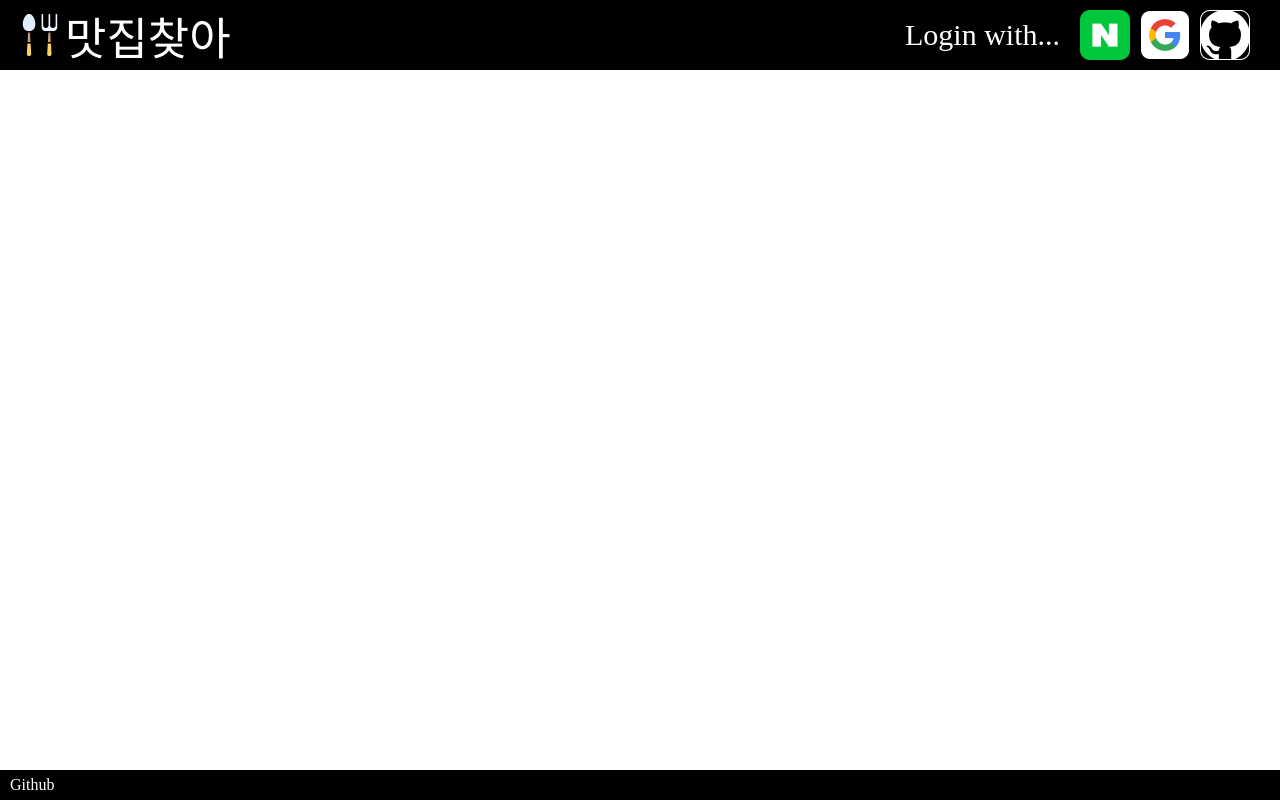
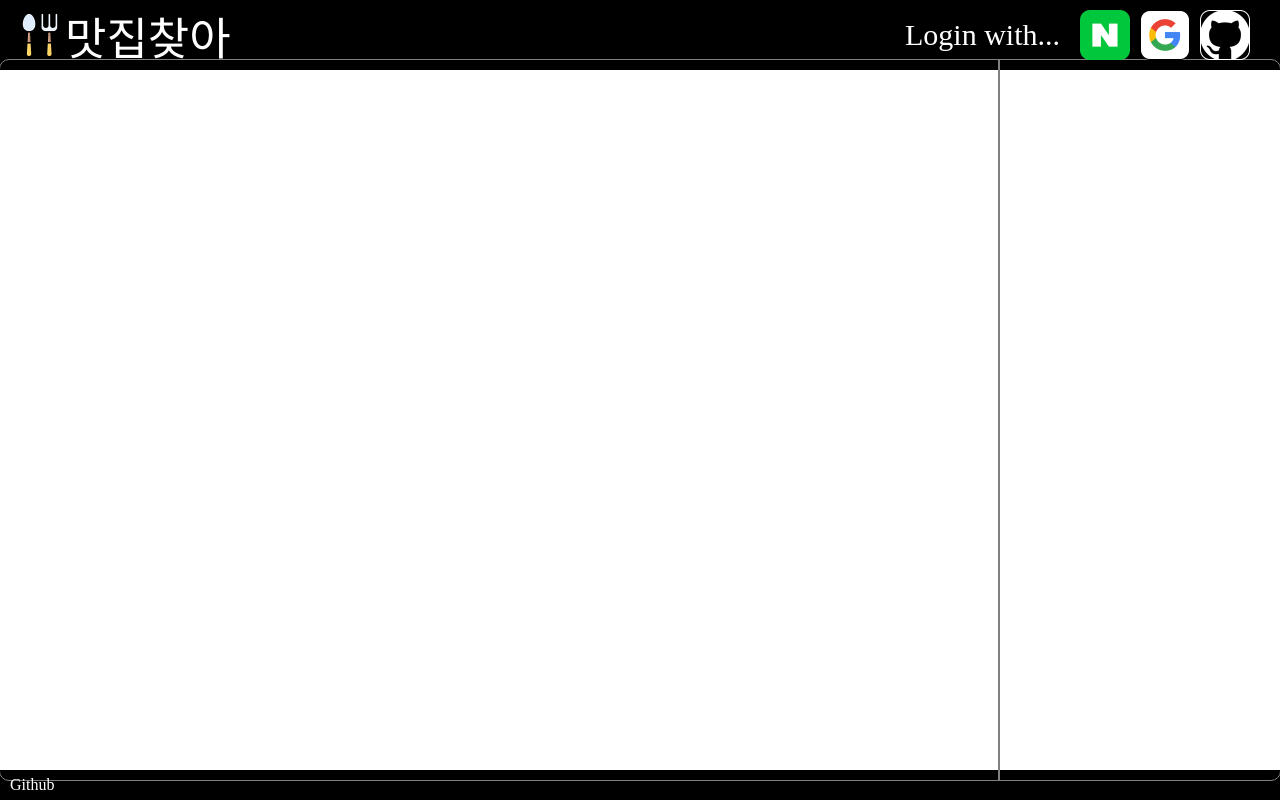
Before and after one commit to david02324/matjipfind, a React (Create React App) app in the folder client/: page / in a window 1280 px wide. Built offline with nearby package versions, Linux system fonts and the light colour scheme.

Commit message:
:zap: Feature: 중앙 박스 및 지도, 사이드바 영역 구조

```diff
--- a/client/src/components/Container.tsx
+++ b/client/src/components/Container.tsx
@@ -1,4 +1,5 @@
 import * as React from "react";
+import MainContainer from "./MainContainer";
 
 interface IContainerProps {}
 
@@ -6,8 +7,15 @@ const Container: React.FunctionComponent<IContainerProps> = (props) => {
   const style: React.CSSProperties = {
     width: "100%",
     height: "calc(100% - 100px)",
+    display: "flex",
+    alignItems: "center",
+    justifyContent: "center",
   };
-  return <div style={style}></div>;
+  return (
+    <div style={style}>
+      <MainContainer />
+    </div>
+  );
 };
 
 export default Container;
--- /dev/null
+++ b/client/src/components/MainContainer.tsx
@@ -0,0 +1,21 @@
+import * as React from "react";
+import MapBox from "./MapBox";
+import SideBar from "./SideBar";
+
+const MainContainer: React.VoidFunctionComponent = () => {
+  const style: React.CSSProperties = {
+    width: "1280px",
+    height: "720px",
+    borderRadius: "10px",
+    display: "flex",
+    border: "1px solid gray",
+  };
+  return (
+    <div style={style}>
+      <MapBox />
+      <SideBar />
+    </div>
+  );
+};
+
+export default MainContainer;
--- /dev/null
+++ b/client/src/components/MapBox.tsx
@@ -0,0 +1,12 @@
+import * as React from "react";
+
+const MapBox: React.VoidFunctionComponent = () => {
+  const style: React.CSSProperties = {
+    width: "1000px",
+    height: "720px",
+    borderRadius: "10px 0 0 10px",
+  };
+  return <div style={style}></div>;
+};
+
+export default MapBox;
--- /dev/null
+++ b/client/src/components/SideBar.tsx
@@ -0,0 +1,14 @@
+import * as React from "react";
+
+const SideBar: React.VoidFunctionComponent = () => {
+  const style: React.CSSProperties = {
+    borderRadius: "0 10px 10px 0",
+    borderLeft: "2px solid gray",
+    width: "280px",
+    height: "720px",
+  };
+
+  return <div style={style}></div>;
+};
+
+export default SideBar;
```
